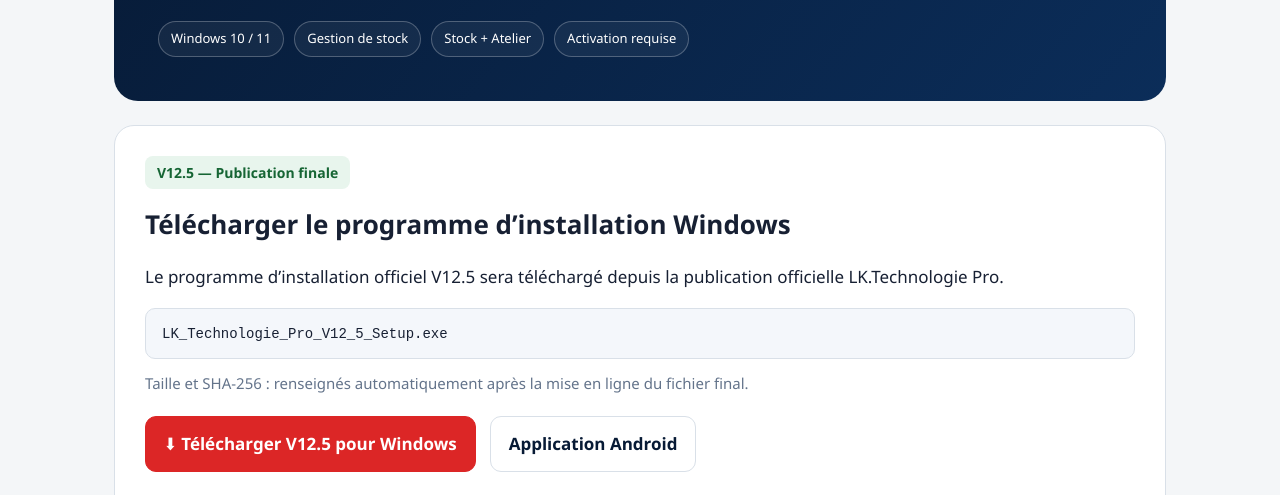
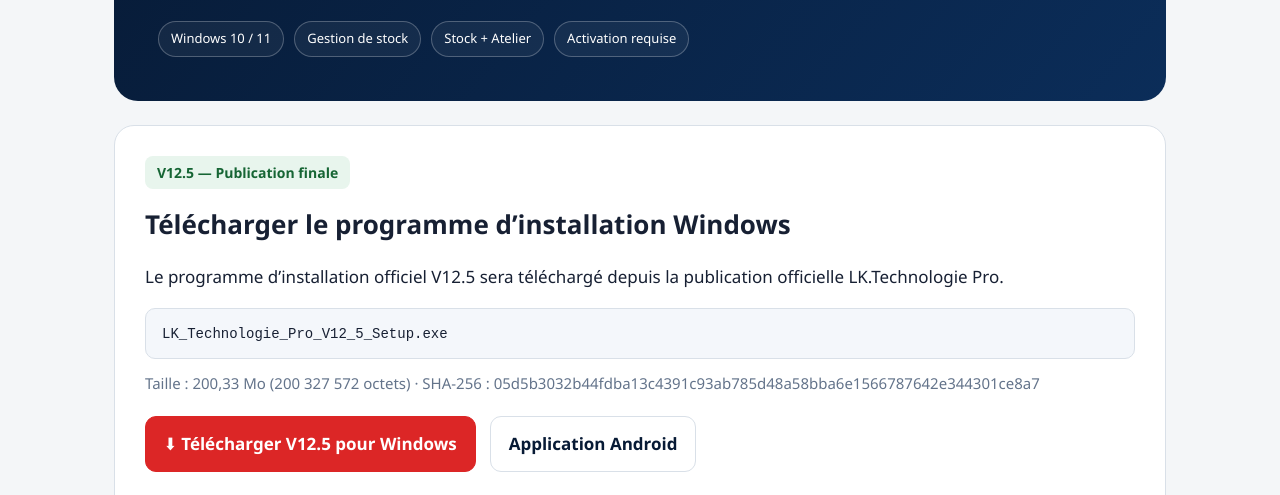
Before and after one commit to lktech05-sketch/LK-Technologie-Pro, a plain HTML site: page download-v12-5.html in a window 1280 px wide. Shown: the part 298-793 px from the top of the page. Drawn offline with Linux system fonts and the light colour scheme.

Commit message:
Publish V12.5 installer metadata

```diff
--- a/download-v12-5.html
+++ b/download-v12-5.html
@@ -32,7 +32,7 @@
     <h2 data-fr="Télécharger le programme d’installation Windows" data-ar="تحميل ملف التثبيت لنظام Windows">Télécharger le programme d’installation Windows</h2>
     <p data-fr="Le programme d’installation officiel V12.5 sera téléchargé depuis la publication officielle LK.Technologie Pro." data-ar="يتم تحميل ملف التثبيت الرسمي V12.5 من الإصدار الرسمي لـ LK.Technologie Pro.">Le programme d’installation officiel V12.5 sera téléchargé depuis la publication officielle LK.Technologie Pro.</p>
     <div class="file"><code>LK_Technologie_Pro_V12_5_Setup.exe</code></div>
-    <p class="muted" id="fileMeta" style="margin-top:12px" data-fr="Taille et SHA-256 : renseignés automatiquement après la mise en ligne du fichier final." data-ar="الحجم وSHA-256: يتم إدخالهما بعد رفع الملف النهائي.">Taille et SHA-256 : renseignés automatiquement après la mise en ligne du fichier final.</p>
+    <p class="muted" id="fileMeta" style="margin-top:12px" data-fr="Taille : 200,33 Mo (200 327 572 octets) · SHA-256 : 05d5b3032b44fdba13c4391c93ab785d48a58bba6e1566787642e344301ce8a7" data-ar="الحجم: 200.33 MB (200,327,572 بايت) · SHA-256: 05d5b3032b44fdba13c4391c93ab785d48a58bba6e1566787642e344301ce8a7">Taille et SHA-256 : renseignés automatiquement après la mise en ligne du fichier final.</p>
     <div class="actions">
       <a class="btn btn-primary" id="downloadV125" href="https://github.com/lktech05-sketch/LK-Technologie-Pro/releases/download/V12.5/LK_Technologie_Pro_V12_5_Setup.exe" download="LK_Technologie_Pro_V12_5_Setup.exe" data-fr="⬇ Télécharger V12.5 pour Windows" data-ar="⬇ تحميل V12.5 لنظام Windows">⬇ Télécharger V12.5 pour Windows</a>
       <a class="btn btn-outline" href="/#mobile" data-fr="Application Android" data-ar="تطبيق Android">Application Android</a>
@@ -64,7 +64,7 @@
     try{localStorage.setItem('lk-site-language',ar?'ar':'fr');}catch(e){}
   }
   let saved='fr';try{saved=localStorage.getItem('lk-site-language')||'fr';}catch(e){}
-  setLanguage(saved==='ar');button.addEventListener('click',()=>setLanguage(document.documentElement.lang!=='ar'));
+  setLanguage(saved==='ar');button.addEventListener('click',()=>setLanguage(document.documentElement.lang!=='ar'));const q=new URLSearchParams(location.search);if(q.get('start')==='1'){setTimeout(()=>document.getElementById('downloadV125').click(),500);}
 })();
 </script>
 </body>
```
